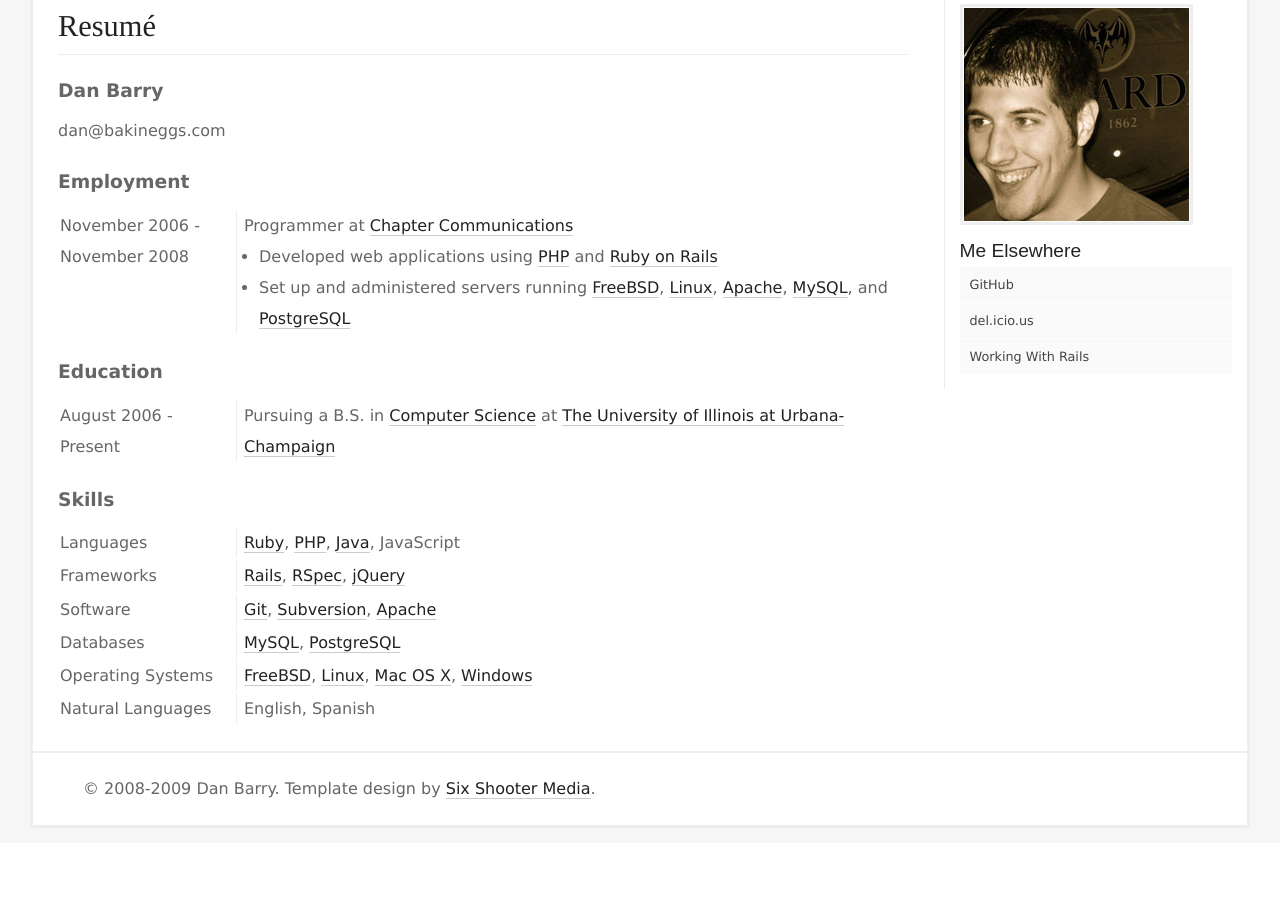
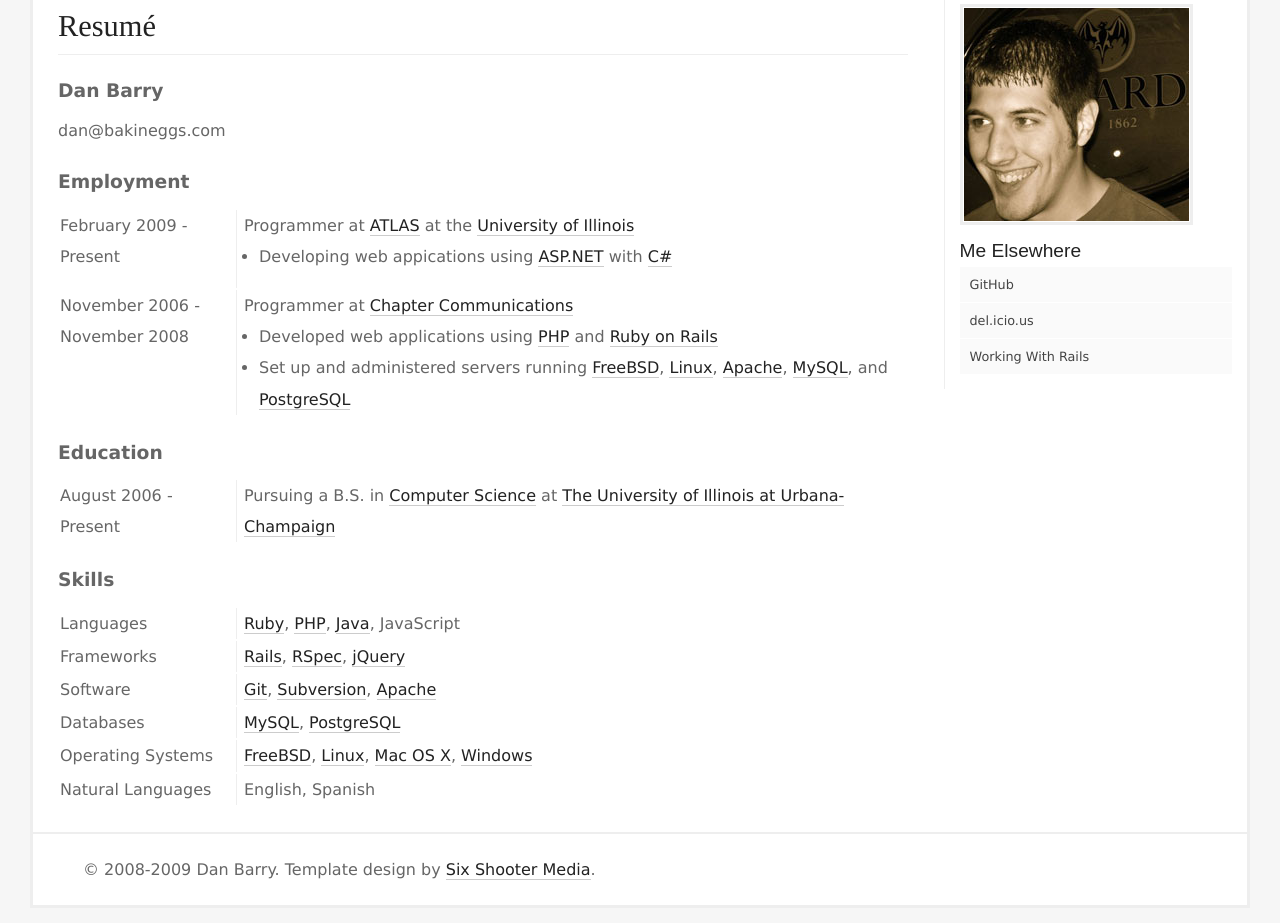
Before and after one commit to bakineggs/bakineggs.com, a PHP site: page /Resume in a window 1280 px wide. Shown: the part 204-1127 px from the top of the page. Before the commit the page ends 1032 px from the top, so only its background shows below. Run offline with PHP 8.4, Linux system fonts and the light colour scheme.

Commit message:
add ATLAS to resume

```diff
--- a/content/resume.html
+++ b/content/resume.html
@@ -3,7 +3,16 @@
   dan@bakineggs.com
 </p>
 <h3>Employment</h3>
-<table>
+<table id="employment">
+  <tr>
+    <td>February 2009 - Present</td>
+    <td>
+      Programmer at <a href="http://atlas.illinois.edu">ATLAS</a> at the <a href="http://illinois.edu">University of Illinois</a>
+      <ul>
+        <li>Developing web appications using <a href="http://asp.net">ASP.NET</a> with <a href="http://msdn.microsoft.com/en-us/vcsharp/aa336809.aspx">C#</a></li>
+      </ul>
+    </td>
+  </tr>
   <tr>
     <td>November 2006 - November 2008</td>
     <td>
@@ -16,7 +25,7 @@
   </tr>
 </table>
 <h3>Education</h3>
-<table>
+<table id="education">
   <tr>
     <td>August 2006 - Present</td>
     <td>
@@ -25,7 +34,7 @@
   </tr>
 </table>
 <h3>Skills</h3>
-<table>
+<table id="skills">
   <tr>
     <td>Languages</td>
     <td><a href="http://ruby-lang.org">Ruby</a>, <a href="http://php.net">PHP</a>, <a href="http://java.com">Java</a>, JavaScript</td>
--- a/style.css
+++ b/style.css
@@ -137,6 +137,14 @@
   padding-left: 5px;
 }
 
+#content.resume table#employment tr td {
+  padding-bottom: 1em;
+}
+
+#content.resume table#employment tr:last-child td {
+  padding-bottom: 0;
+}
+
 #meta {
   margin-left: 75%;
   border-left: 1px solid #eee;
```
